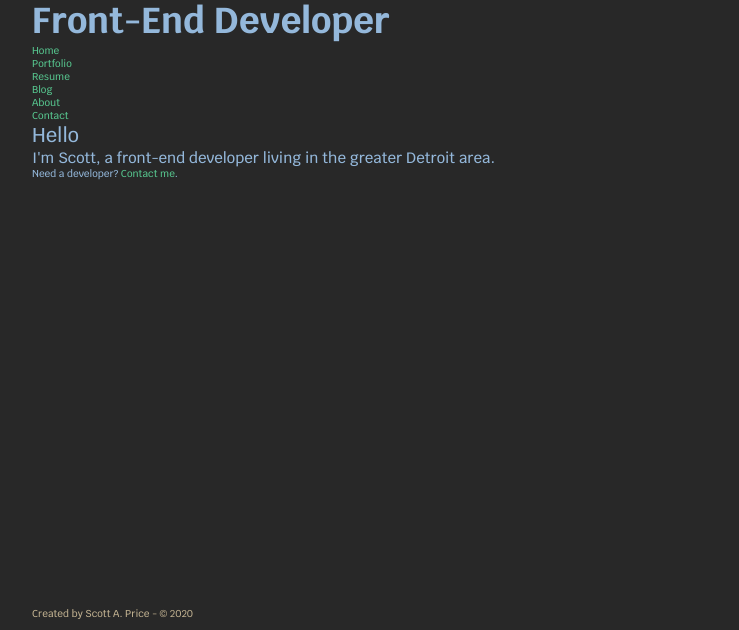
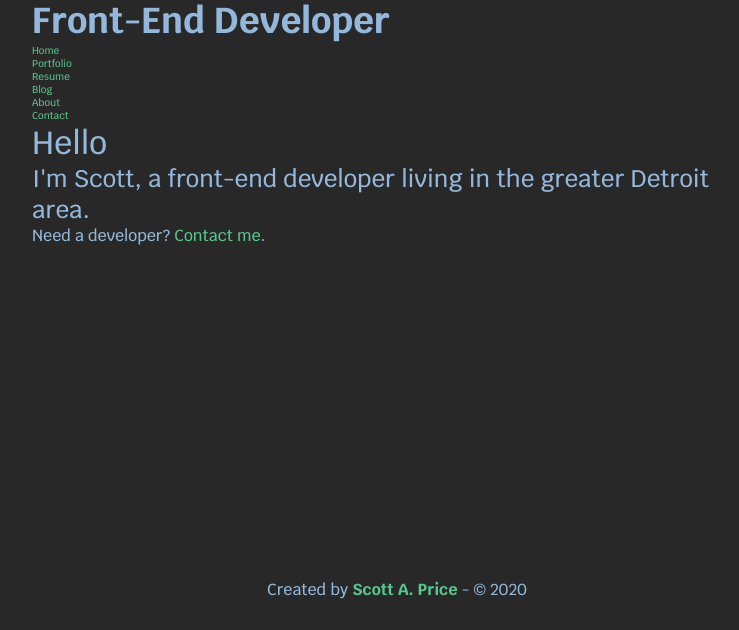
Before and after one commit to sayes2x/my-website, a Gatsby site: page / in a window 1280 px wide. Shown: the part 170-800 px from the top of the page, without its empty margins (243-982 px from the left). Built offline with nearby package versions, Linux system fonts and the light colour scheme; Gatsby itself is replaced by a stand-in of ours.

Commit message:
Styled footer

```diff
--- a/src/components/footer.js
+++ b/src/components/footer.js
@@ -16,9 +16,9 @@ const Footer = () => {
 
   const year = new Date().getFullYear()
   return (
-    <footer>
-      <p className={style.copyright}>
-        Created by {site.siteMetadata.name} - © {year}
+    <footer className={style.footer}>
+      <p>
+        Created by <span className={style.name}>{site.siteMetadata.name}</span> - © {year}
       </p>
     </footer>
   )
--- a/src/components/footer.module.css
+++ b/src/components/footer.module.css
@@ -1,3 +1,9 @@
-.copyright {
-  color: #c2b291;
+.footer {
+  margin: 2rem;
+  text-align: center;
 }
+
+.name {
+  color: #57C78F;
+  font-weight: 600;
+}
--- a/src/styles/index.css
+++ b/src/styles/index.css
@@ -6,6 +6,7 @@ html {
 
 body {
   background-color: #282828;
+  font-size: 1.6rem;
 }
 
 a {
```
